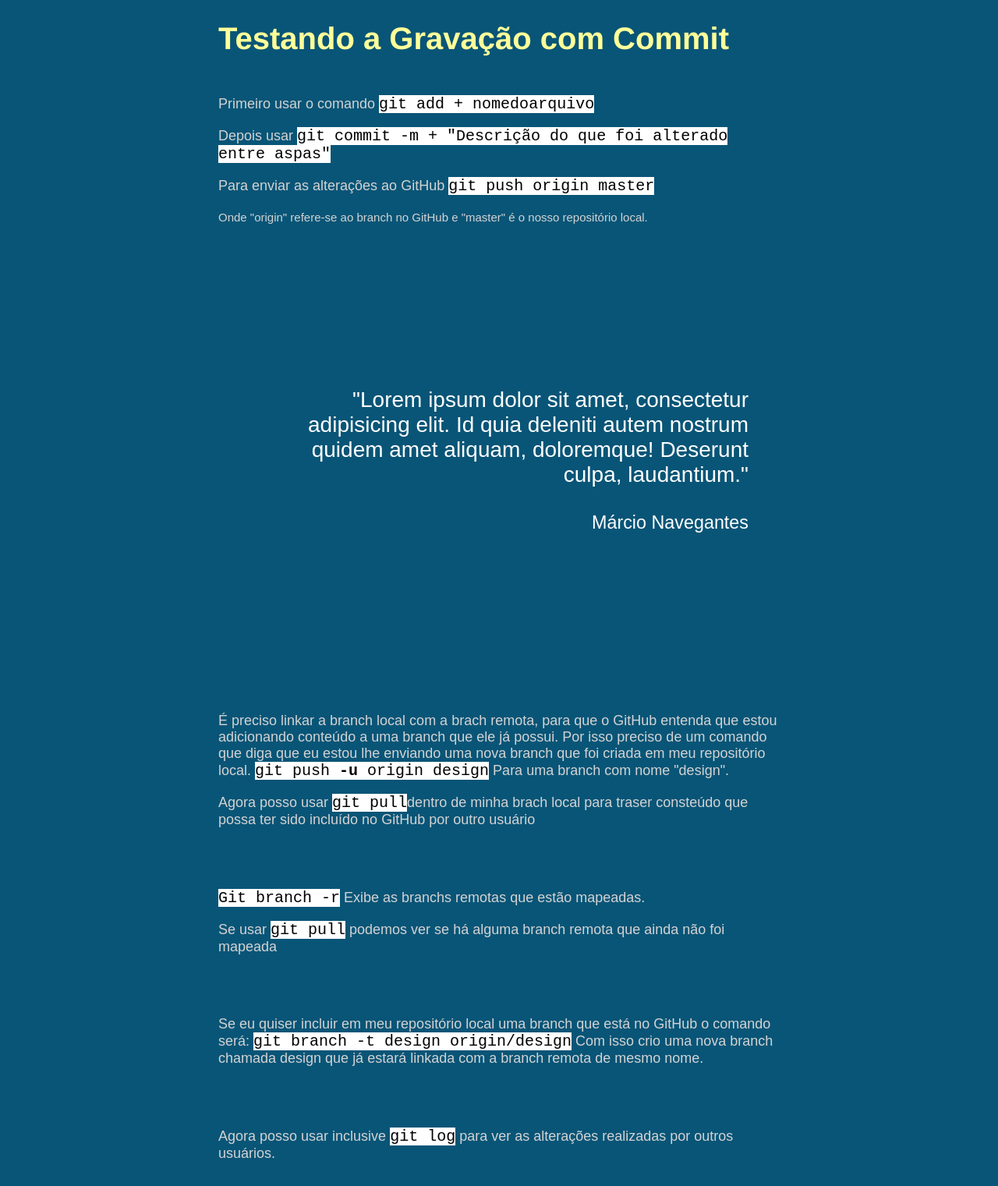
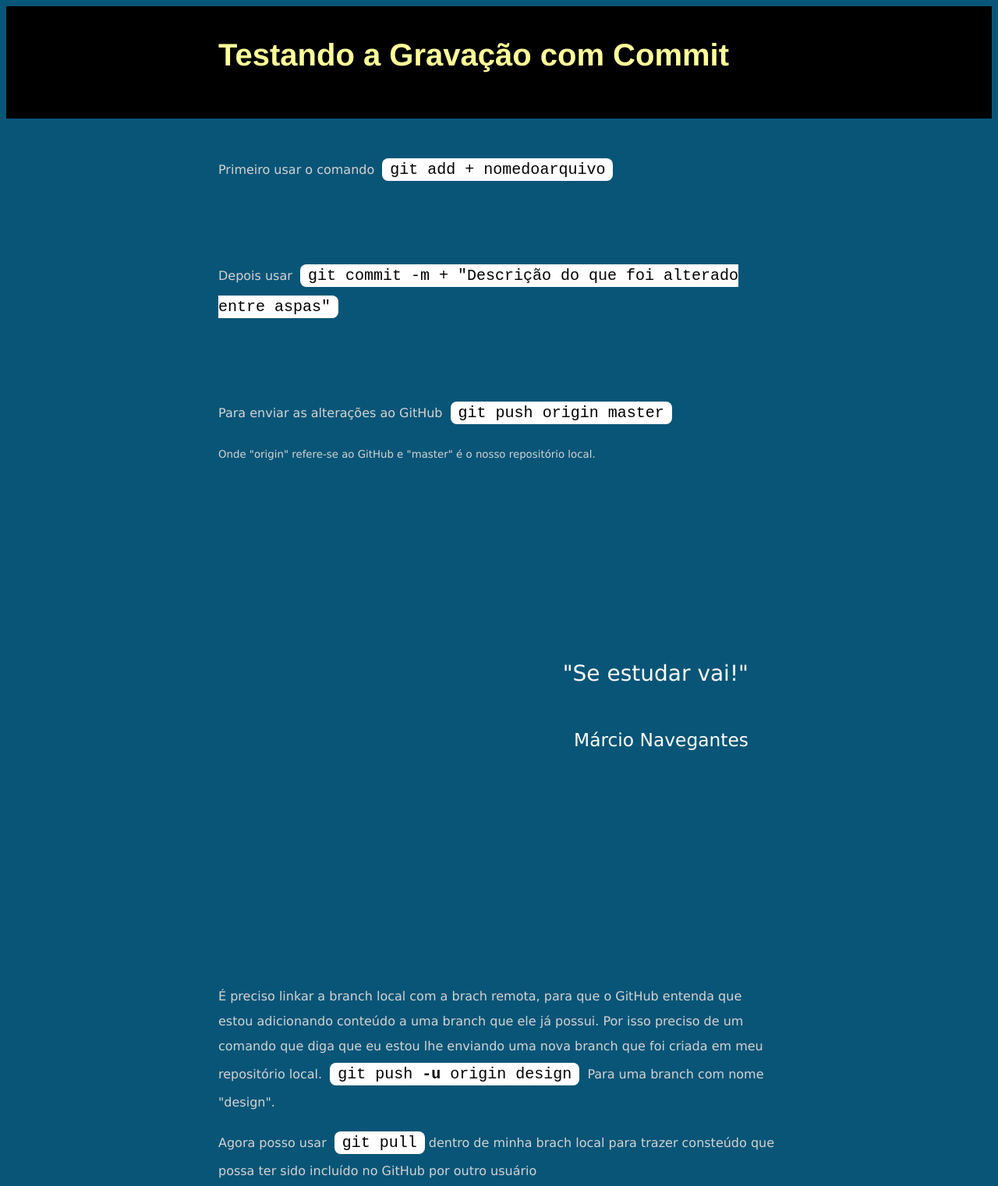
Before and after one commit to marcioricardo/estudo2, a plain HTML site: page exemplo.html in a window 1280 px wide. Shown: the top 1521 px of the page at 78% size. Drawn offline with Linux system fonts and the light colour scheme.

Commit message:
Melhorando o design.

```diff
--- a/estilo.css
+++ b/estilo.css
@@ -2,15 +2,23 @@ body{
 	background-color: #095577;
 	text-align: left;
 	color: lightgray;
-	font-size: 18px;
+	font-size: 16px;
 	font-family: sans-serif;
+	line-height: 2;
+	font-family: Verdana;
+}
+
+.preto{
+	background-color: black;
+	padding: 2px 0;
 }
 
 h1{
 	font-family: Helvetica;
 	color: #ffff99;
 	font-weight: bolder;
-	margin-bottom: 50px;
+	margin-bottom: 40px;
+	margin-top: 20px;
 	font-size: 40px;
 }
 
@@ -18,6 +26,9 @@ code{
 	background-color: white;
 	color: #000000;
 	font-size: 20px;
+	border-radius: 8px;
+	padding: 3px 10px;
+	margin: 0 5px;
 }
 
 .facha{
@@ -51,3 +62,7 @@ blockquote{
 	font-size: 28px;
 	color: white;
 }
+
+.texto{
+	padding: 30px 0;
+}
--- a/exemplo.html
+++ b/exemplo.html
@@ -3,29 +3,34 @@
 <head>
 	<meta charset="UTF-8">
 	<title>Modelo para Testar o Git</title>
+	<link rel="stylesheet" href="reset.css">
 	<link rel="stylesheet" href="estilo.css">
 </head>
 <body>
+<section class="preto">
+<div class="container"><h1>Testando a Gravação com Commit</h1></div></section>
 <div class="container">
-	<h1>Testando a Gravação com Commit</h1>
-	<p>Primeiro usar o comando <code>git add + nomedoarquivo</code></p>
-	<p>Depois usar <code>git commit -m + "Descrição do que foi alterado entre aspas"</code></p>
-	<p>Para enviar as alterações ao GitHub <code>git push origin master</code></p><small>Onde "origin" refere-se ao branch no GitHub  e "master" é o nosso repositório local.<br></small>
+<section class="texto">
+	<p>Primeiro usar o comando <code>git add + nomedoarquivo</code></p><br><br>
+	<p>Depois usar <code>git commit -m + "Descrição do que foi alterado entre aspas"</code></p><br><br>
+	<p>Para enviar as alterações ao GitHub <code>git push origin master</code></p><small>Onde "origin" refere-se ao GitHub  e "master" é o nosso repositório local.<br></small>
+	</section>
 </div>
 	<section class="facha">	<div class="container"><blockquote cite="Márcio Navegantes">
-		<p>"Lorem ipsum dolor sit amet, consectetur adipisicing elit. Id quia deleniti autem nostrum quidem amet aliquam, doloremque! Deserunt culpa, laudantium."</p><p><small>Márcio Navegantes</small></p>
+		<p>"Se estudar vai!"</p><p><small>Márcio Navegantes</small></p>
 	</blockquote><br></div></section>
 <div class="container">
+<section class="texto">
 	<p>É preciso linkar a branch local com a brach remota, para que o GitHub entenda que estou adicionando conteúdo a uma branch que ele já possui. Por isso preciso de um comando que diga que eu estou lhe enviando uma nova branch que foi criada em meu repositório local. <code>git push <b> -u </b> origin design</code> Para uma branch com nome "design".</p>
-	<p>Agora posso usar <code>git pull</code>dentro de minha brach local para traser consteúdo que possa ter sido incluído no GitHub por outro usuário</p><br><br>
+	<p>Agora posso usar <code>git pull</code>dentro de minha brach local para trazer consteúdo que possa ter sido incluído no GitHub por outro usuário</p><br><br>
 
-<p><code>Git branch -r</code> Exibe as branchs remotas que estão mapeadas.</p>
-<p>Se usar <code>git pull</code> podemos ver se há alguma branch remota que ainda não foi mapeada</p><br><br>
+	<p><code>Git branch -r</code> Exibe as branchs remotas que estão mapeadas.</p>
+	<p>Se usar <code>git pull</code> podemos ver se há alguma branch remota que ainda não foi mapeada.</p><br><br>
 
 	<p>Se eu quiser incluir em meu repositório local uma branch que está no GitHub o comando será: <code>git branch -t design origin/design</code> Com isso crio uma nova branch chamada design que já estará linkada com a branch remota de mesmo nome. </p><br><br>
 
 	<p>Agora posso usar inclusive <code>git log</code> para ver as alterações realizadas por outros usuários.</p>
-
+</section>
 </div>
 </body>
 </html>
```
